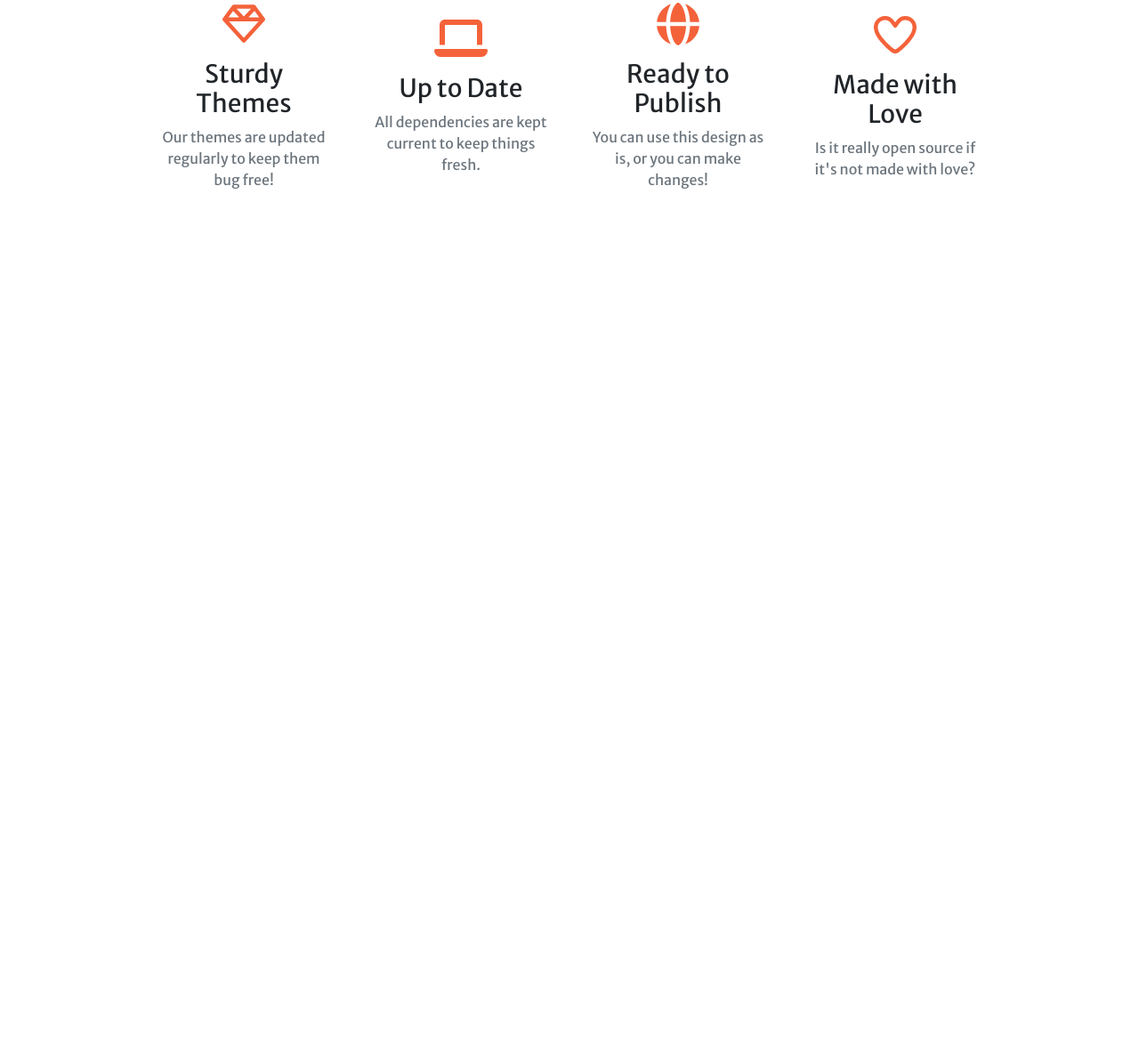
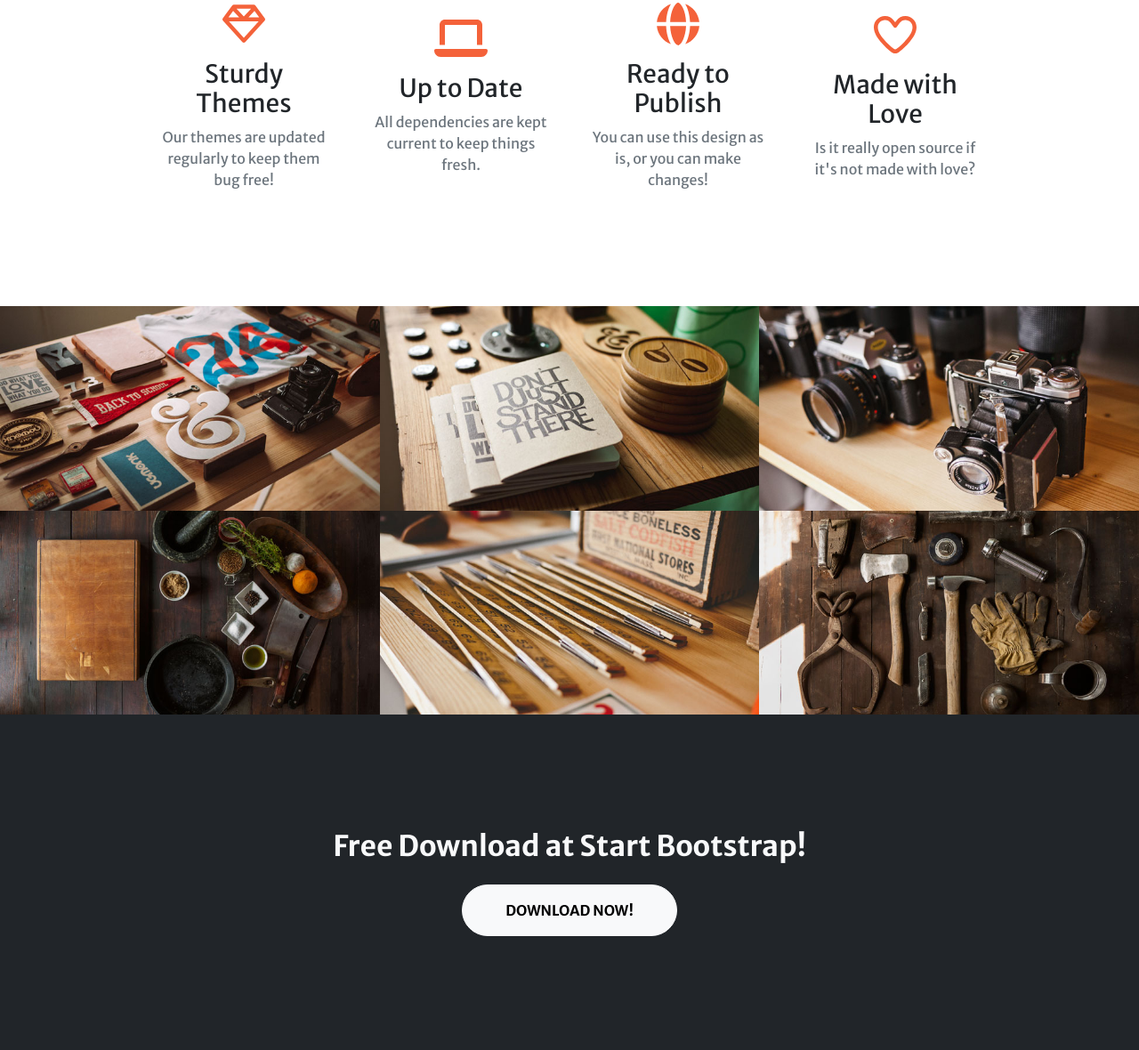
Before and after one commit to petersamy818/Start-Bootstrap-Design, a plain HTML site: page index.html in a window 1280 px wide. Shown: the part 1546-2726 px from the top of the page at 89% size. Before the commit the page ends 1890 px from the top, so only its background shows below. Drawn offline with Linux system fonts and the light colour scheme.

Commit message:
Adding New Section

```diff
--- a/css/style.css
+++ b/css/style.css
@@ -165,3 +165,28 @@ body {
     color: var(--color-alt-black);
 }
 /* End Services */
+/* Start Category */
+.category .box::before {
+    content: "";
+    position: absolute;
+    width: 100%;
+    height: 100%;
+    background-color: #f4623aab;
+    opacity: 0;
+    transition: 0.3s;
+}
+.category .box .min-box {
+    opacity: 0;
+    transition: 0.3s;
+}
+.category .box:hover::before,
+.category .box:hover .min-box {
+    opacity: 1;
+}
+/* End Category */
+/* Start Download */
+.download {
+    min-height: 377px;
+    background-color: var(--color-black);
+}
+/* End Download */
--- a/index.html
+++ b/index.html
@@ -76,7 +76,7 @@
     </div>
     <!-- End About -->
     <!-- Start Services -->
-    <div class="services d-flex flex-column justify-content-center align-items-center text-center">
+    <div class="services d-flex flex-column justify-content-center align-items-center text-center" id="services">
         <div class="container">
             <div class="box mx-auto my-5">
                 <h2 class="text-black position-relative mb-5">At Your Service</h2>
@@ -106,6 +106,76 @@
         </div>
     </div>
     <!-- End Services -->
+    <!-- Start Category -->
+    <div class="category" id="portfolio">
+        <div class="row g-0">
+            <div class="col-sm-6 col-lg-4 p-0 position-relative">
+                <div class="box d-flex justify-content-center align-items-center text-center">
+                    <div class="min-box position-absolute">
+                        <span class="fs-6 fw-bold text-uppercase text-white-50">Category</span>
+                        <h4 class="fs-5 fw-bold text-white">Project Name</h4>
+                    </div>
+                    <img class="img-fluid" src="imgs/category-01.jpg" alt="">
+                </div>
+            </div>
+            <div class="col-sm-6 col-lg-4 p-0 position-relative">
+                <div class="box d-flex justify-content-center align-items-center text-center">
+                    <div class="min-box position-absolute">
+                        <span class="fs-6 fw-bold text-uppercase text-white-50">Category</span>
+                        <h4 class="fs-5 fw-bold text-white">Project Name</h4>
+                    </div>
+                    <img class="img-fluid" src="imgs/category-02.jpg" alt="">
+                </div>
+            </div>
+            <div class="col-sm-6 col-lg-4 p-0 position-relative">
+                <div class="box d-flex justify-content-center align-items-center text-center">
+                    <div class="min-box position-absolute">
+                        <span class="fs-6 fw-bold text-uppercase text-white-50">Category</span>
+                        <h4 class="fs-5 fw-bold text-white">Project Name</h4>
+                    </div>
+                    <img class="img-fluid" src="imgs/category-03.jpg" alt="">
+                </div>
+            </div>
+            <div class="col-sm-6 col-lg-4 p-0 position-relative">
+                <div class="box d-flex justify-content-center align-items-center text-center">
+                    <div class="min-box position-absolute">
+                        <span class="fs-6 fw-bold text-uppercase text-white-50">Category</span>
+                        <h4 class="fs-5 fw-bold text-white">Project Name</h4>
+                    </div>
+                    <img class="img-fluid" src="imgs/category-04.jpg" alt="">
+                </div>
+            </div>
+            <div class="col-sm-6 col-lg-4 p-0 position-relative">
+                <div class="box d-flex justify-content-center align-items-center text-center">
+                    <div class="min-box position-absolute">
+                        <span class="fs-6 fw-bold text-uppercase text-white-50">Category</span>
+                        <h4 class="fs-5 fw-bold text-white">Project Name</h4>
+                    </div>
+                    <img class="img-fluid" src="imgs/category-05.jpg" alt="">
+                </div>
+            </div>
+            <div class="col-sm-6 col-lg-4 p-0 position-relative">
+                <div class="box d-flex justify-content-center align-items-center text-center">
+                    <div class="min-box position-absolute">
+                        <span class="fs-6 fw-bold text-uppercase text-white-50">Category</span>
+                        <h4 class="fs-5 fw-bold text-white">Project Name</h4>
+                    </div>
+                    <img class="img-fluid" src="imgs/category-06.jpg" alt="">
+                </div>
+            </div>
+        </div>
+    </div>
+    <!-- End Category -->
+    <!-- Start Download -->
+    <div class="download d-flex flex-column justify-content-center align-items-center text-center">
+        <div class="container">
+            <div class="box">
+                <h2 class="text-light fw-bold mb-4">Free Download at Start Bootstrap!</h2>
+                <a class="btn btn-light text-black py-3 px-5 rounded-pill fw-bold text-uppercase" href="#">Download Now!</a>
+            </div>
+        </div>
+    </div>
+    <!-- End Download -->
     <!-- Start Javascript Bootstrap -->
     <script src="js/bootstrap.bundle.min.js"></script>
     <script src="js/all.min.js"></script>
```
Also changed, not shown: imgs/category-01.jpg (added), imgs/category-02.jpg (added), imgs/category-03.jpg (added), imgs/category-04.jpg (added), imgs/category-05.jpg (added), imgs/category-06.jpg (added).
